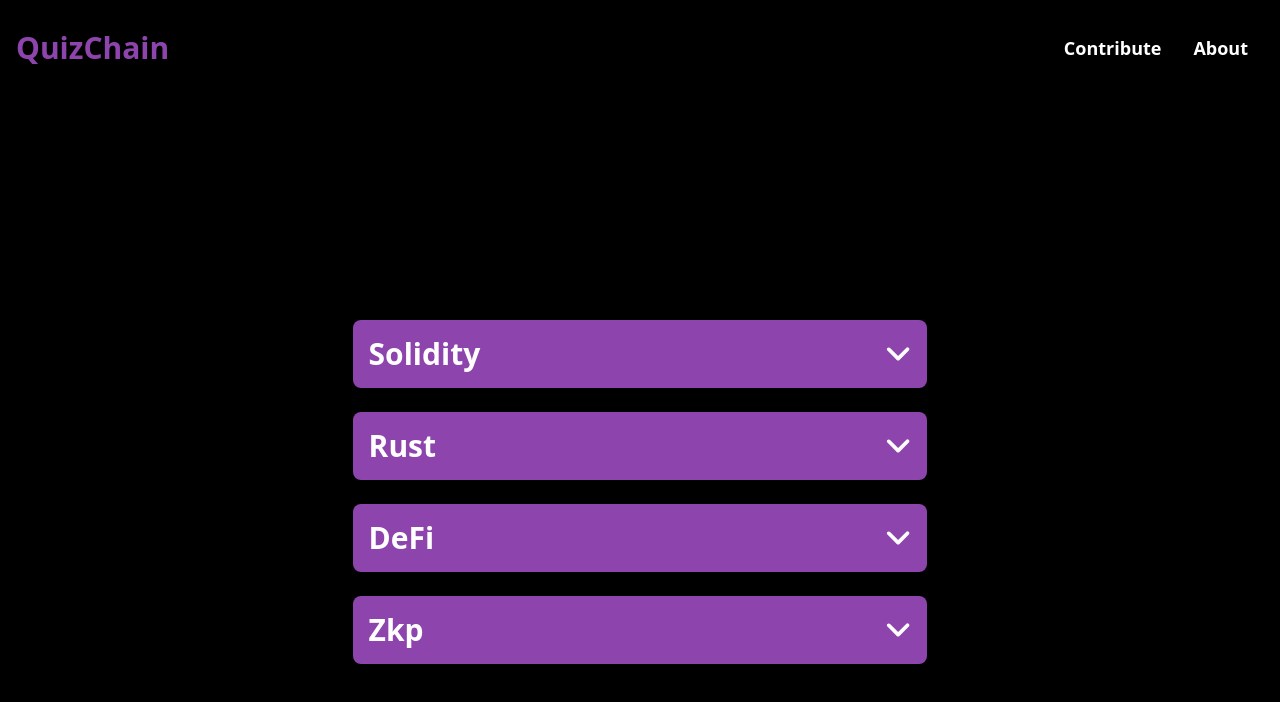
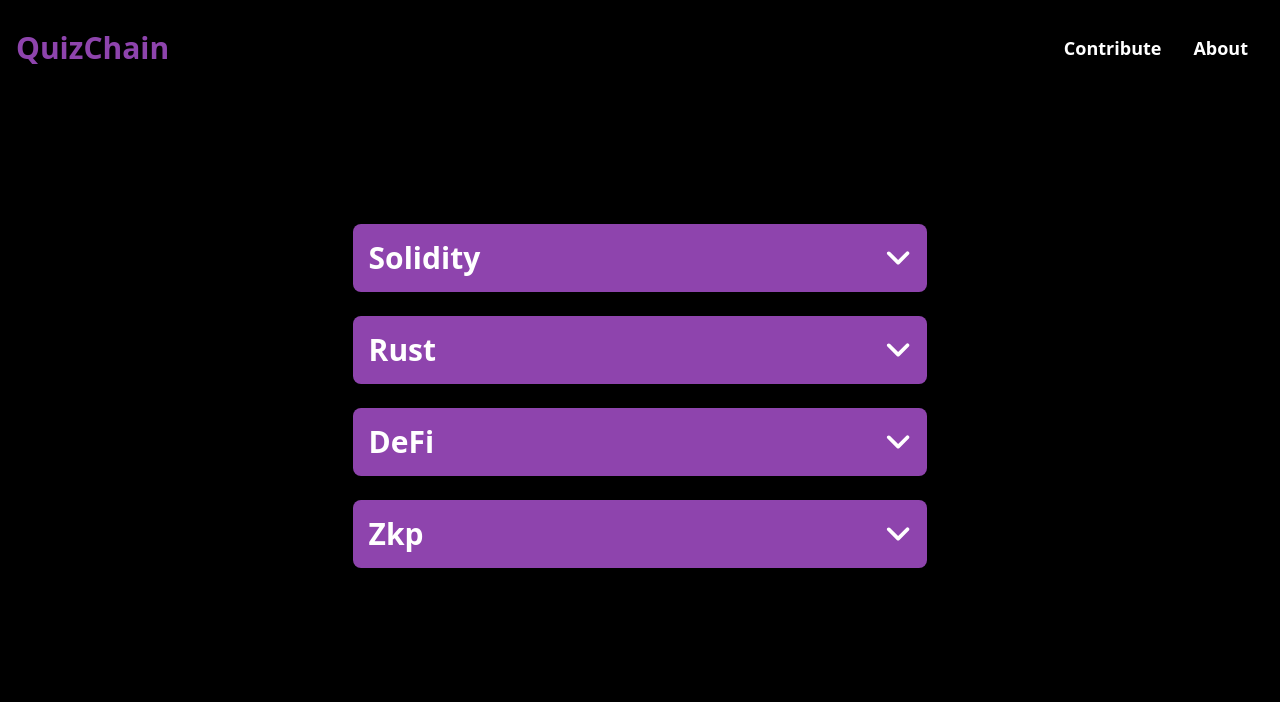
Before and after one commit to soham203/Web3-Quiz, a React (Vite) app: page /quizpage in a window 1280 px wide. Shown: the top 702 px of the page. Built offline with nearby package versions, Linux system fonts and the light colour scheme.

Commit message:
Fix: score card design fixed and quizpage height issue fix

```diff
--- a/src/components/QuizComponent.jsx
+++ b/src/components/QuizComponent.jsx
@@ -99,12 +99,12 @@ const QuizComponent = () => {
       {/* Score Popup */}
       {showScorePopup && (
         <div className="fixed inset-0 flex items-center justify-center bg-black bg-opacity-50 z-50">
-          <div className="bg-white p-6 rounded-lg shadow-lg">
+          <div className="bg-black text-white text-center p-6 rounded-lg shadow-lg flex flex-col justify-center w-3/6 lg:w-3/12">
             <h2 className="text-lg font-bold">Your Score</h2>
             <p className="text-xl">{score} out of {questions.length}</p>
             <button
               onClick={() => setShowScorePopup(false)}
-              className="mt-4 bg-[#8E44AD] text-white px-4 py-2 rounded"
+              className="mt-4 mx-auto w-3/6 bg-[#8E44AD] text-white px-4 py-2 rounded font-semibold text-lg hover:border-2 hover:border-white"
             >
               Close
             </button>
--- a/src/pages/Quizpage.jsx
+++ b/src/pages/Quizpage.jsx
@@ -30,7 +30,7 @@ const QuizApp = () => {
   };
 
   return (
-    <div className="bg-black min-h-screen flex items-center justify-center flex-col">
+    <div className="bg-black mt-[-96px] w-full h-screen mx-auto flex items-center justify-center flex-col">
       <div className="w-full md:w-4/6 lg:w-5/6 px-4 gap-4 flex flex-col items-center justify-center">
         {topics.map((topic, index) => (
           <div key={index} className="w-full lg:w-5/6 flex flex-col items-center justify-center">
```
